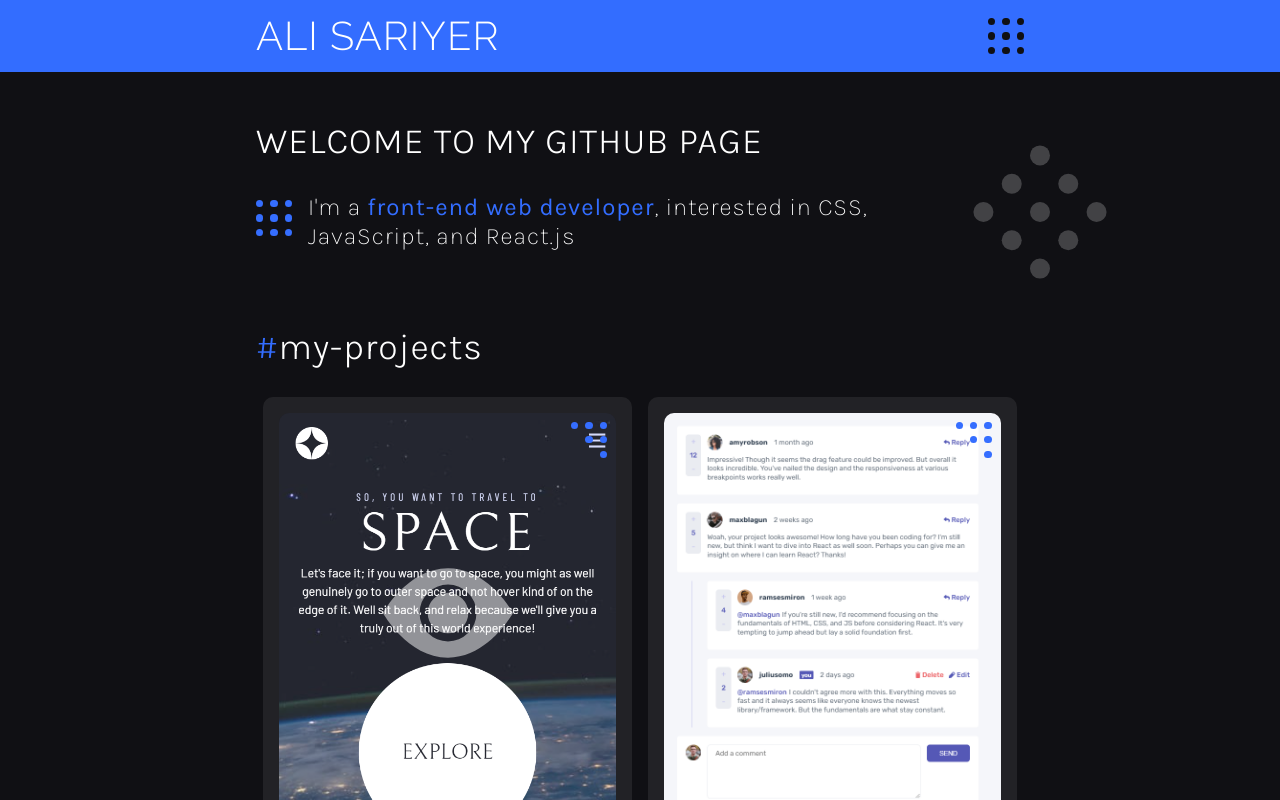
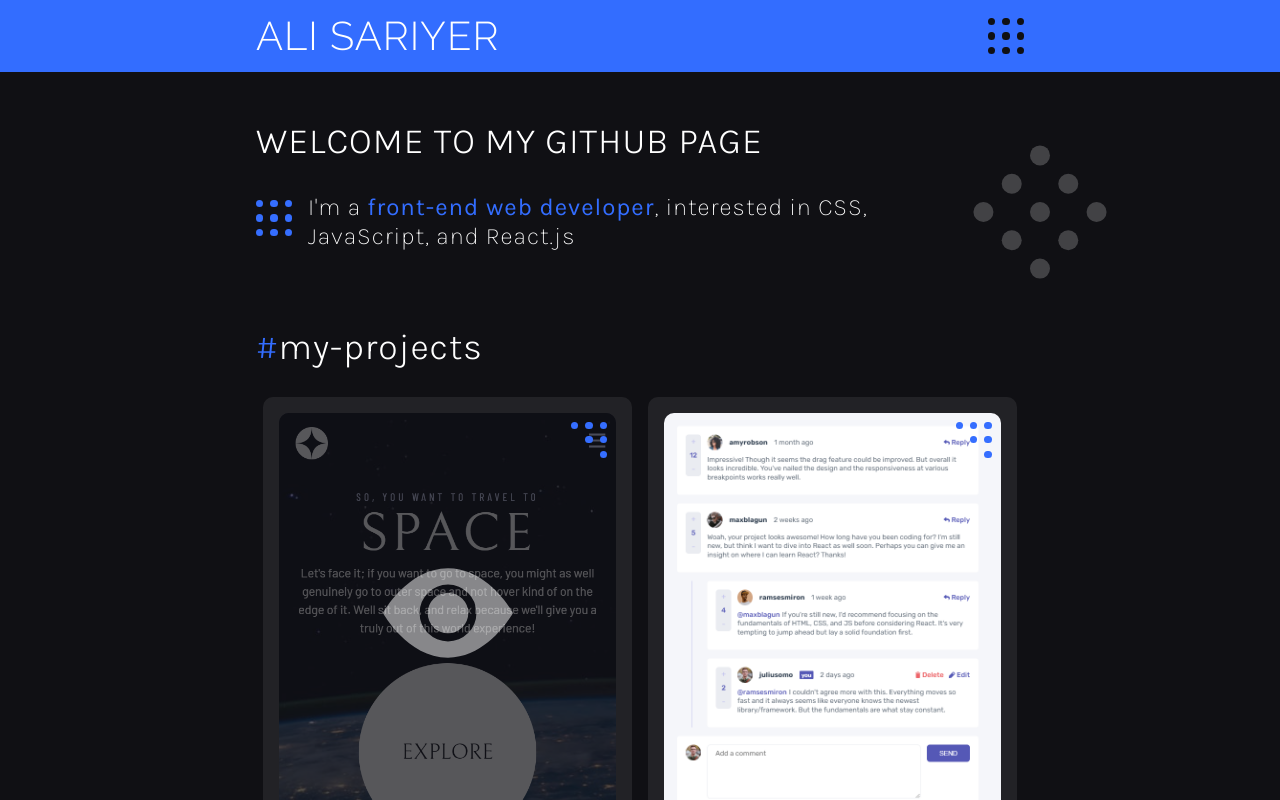
Before and after one commit to alisariyer/alisariyer, a React (Create React App) app: page / in a window 1280 px wide. In both pictures the pointer is over the element 447 px from the left and 612 px from the top of the page. Shown: the top 800 px of the page. Built offline with nearby package versions, Linux system fonts and the light colour scheme.

Commit message:
Add translateY effect for button's hover effect, make project card's hover background darker

```diff
--- a/src/css/main.css
+++ b/src/css/main.css
@@ -170,7 +170,7 @@
     left: 0;
     width: 100%;
     height: 100%;
-    background-color: hsl( var(--clr-white) / .1);
+    background-color: hsl( var(--clr-dark) / .7);
     z-index: 1;
 }
 
@@ -243,10 +243,12 @@
     border-radius: calc(var(--rem) /2);
     padding-block: calc(var(--rem));
     cursor: pointer;
+    transition: transform .2s;
 }
 
 .btn:hover {
     box-shadow:5px 5px 0px 0 hsl( var(--clr-white) / .1);
+    transform: translateY(-5%);
 }
 
 .btn-github {
```
